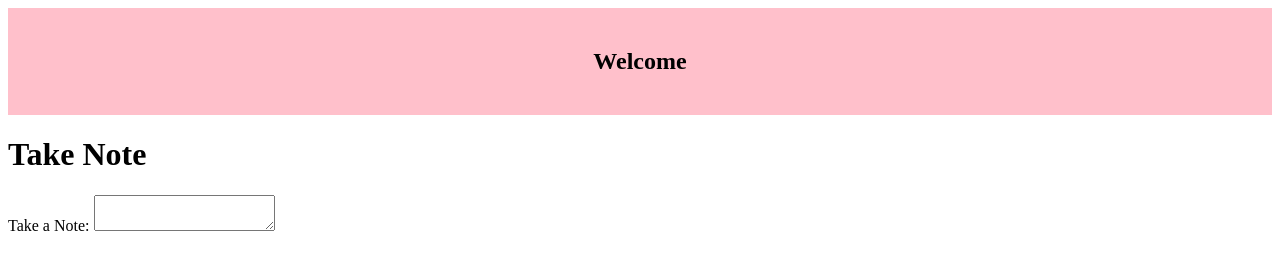
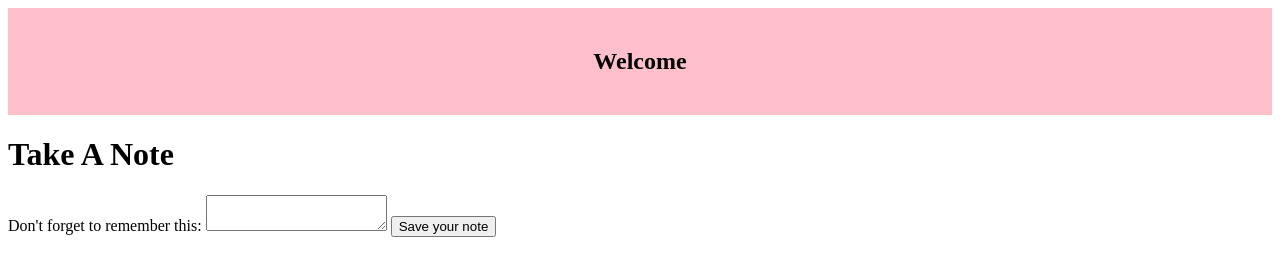
Before and after one commit to zarasyversen/takenote, a plain HTML site: page index.html in a window 1280 px wide. Drawn offline with Linux system fonts and the light colour scheme.

Commit message:
add button to save message

```diff
--- a/index.html
+++ b/index.html
@@ -15,10 +15,11 @@
 			<h2 class="message">Welcome</h2>
 		</div>
 		<div class="app__wrapper">
-			<h1>Take Note</h1>
+			<h1>Take A Note</h1>
 			<form>
-				<label for="note">Take a Note:</label>
-				<textarea id="note" name="note"></textarea>
+				<label for="note">Don't forget to remember this:</label>
+				<textarea class="note" id="note" name="note"></textarea>
+				<button type="button" class="button js-save">Save your note</button>
 			</form>
 		</div>
 		<script src="js/main.js"></script>
```
